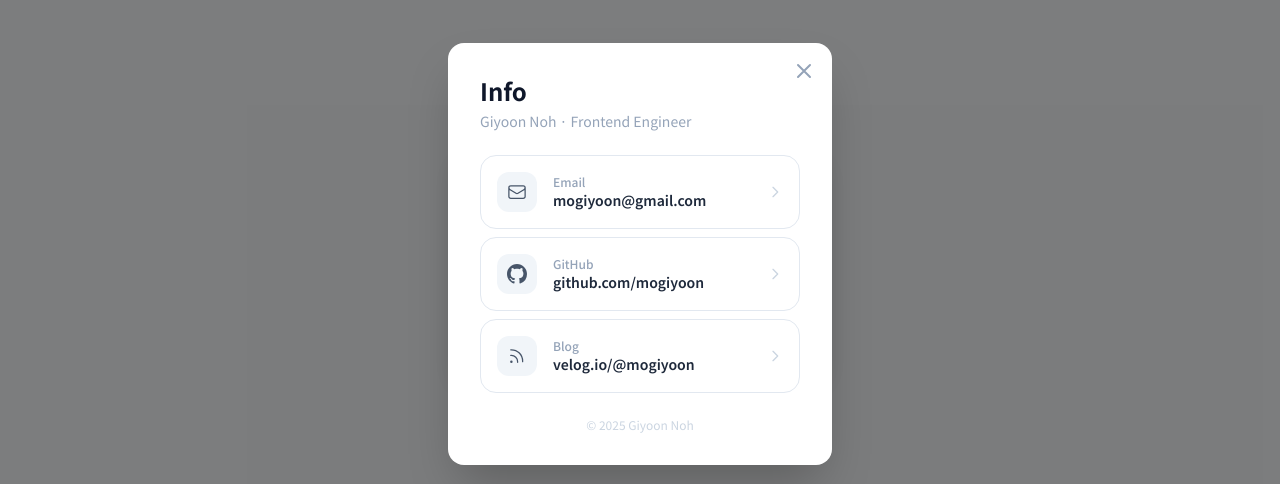
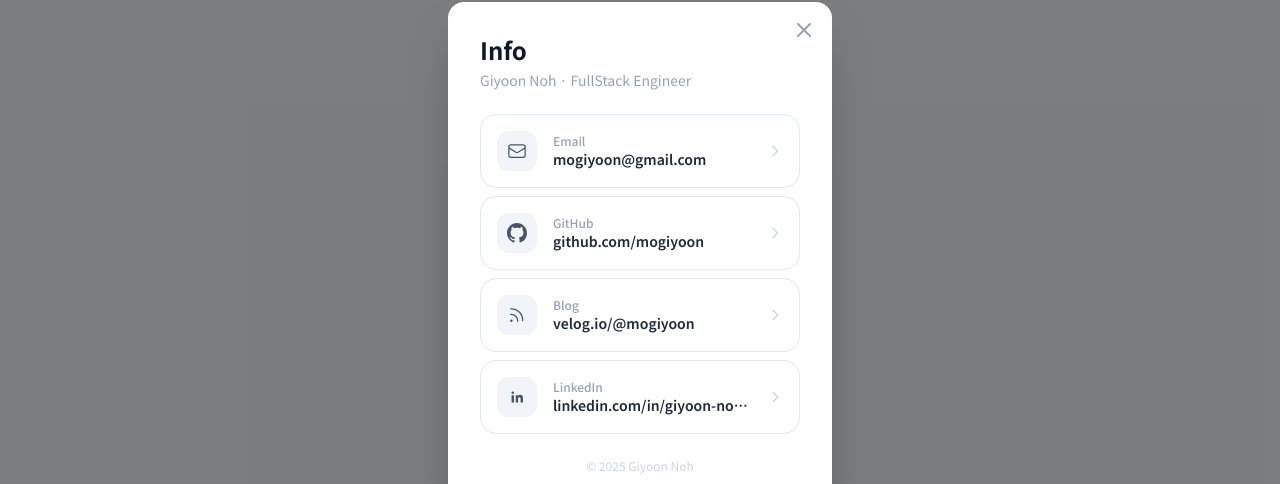
Before and after one commit to mogiyoon/mogiyoon, a React (Vite) app: page /project/1 in a window 1280 px wide. Both pictures are taken after a click on the button "Info". Shown: the part 146-630 px from the top of the page. Built offline with nearby package versions, Linux system fonts and the light colour scheme; no server answers.

Commit message:
Update profile info and add LinkedIn link

```diff
--- a/src/components/ContactModal.tsx
+++ b/src/components/ContactModal.tsx
@@ -43,6 +43,18 @@ const links = [
       </svg>
     ),
   },
+  {
+    key: "linkedin",
+    label: "LinkedIn",
+    href: "https://www.linkedin.com/in/giyoon-noh-721047321",
+    display: "linkedin.com/in/giyoon-noh-721047321",
+    external: true,
+    icon: (
+      <svg xmlns="http://www.w3.org/2000/svg" viewBox="0 0 24 24" fill="currentColor" className="w-5 h-5">
+        <path d="M6.94 8.5A1.56 1.56 0 1 0 6.94 5.38a1.56 1.56 0 0 0 0 3.12ZM5.5 9.75h2.88V18.5H5.5V9.75Zm4.69 0h2.76v1.19h.04c.38-.73 1.33-1.5 2.73-1.5 2.92 0 3.46 1.92 3.46 4.42v4.64H16.3v-4.11c0-.98-.02-2.24-1.36-2.24-1.37 0-1.58 1.07-1.58 2.17v4.18h-2.87V9.75Z" />
+      </svg>
+    ),
+  },
 ];
 
 const ContactModal: React.FC<ContactModalProps> = ({ isOpen, onClose }) => {
@@ -69,7 +81,7 @@ const ContactModal: React.FC<ContactModalProps> = ({ isOpen, onClose }) => {
         </button>
 
         <h2 className="text-2xl font-bold mb-1 text-content">Info</h2>
-        <p className="text-sm text-content-muted mb-6">Giyoon Noh · Frontend Engineer</p>
+        <p className="text-sm text-content-muted mb-6">Giyoon Noh · FullStack Engineer</p>
 
         <div className="flex flex-col gap-2">
           {links.map((item) => (
```
Also changed, not shown: public/data/resume-profile.json (+4 -3 lines).
